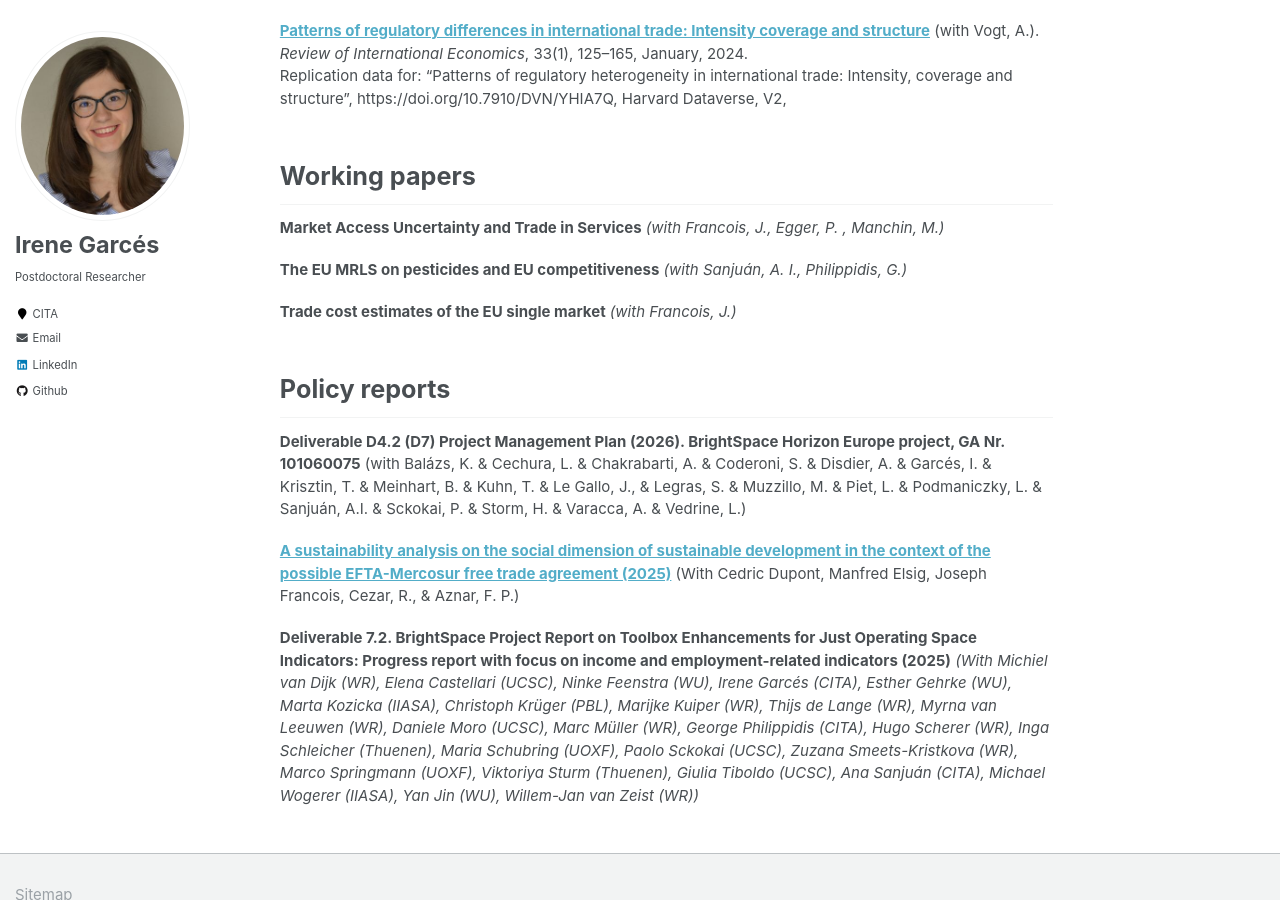
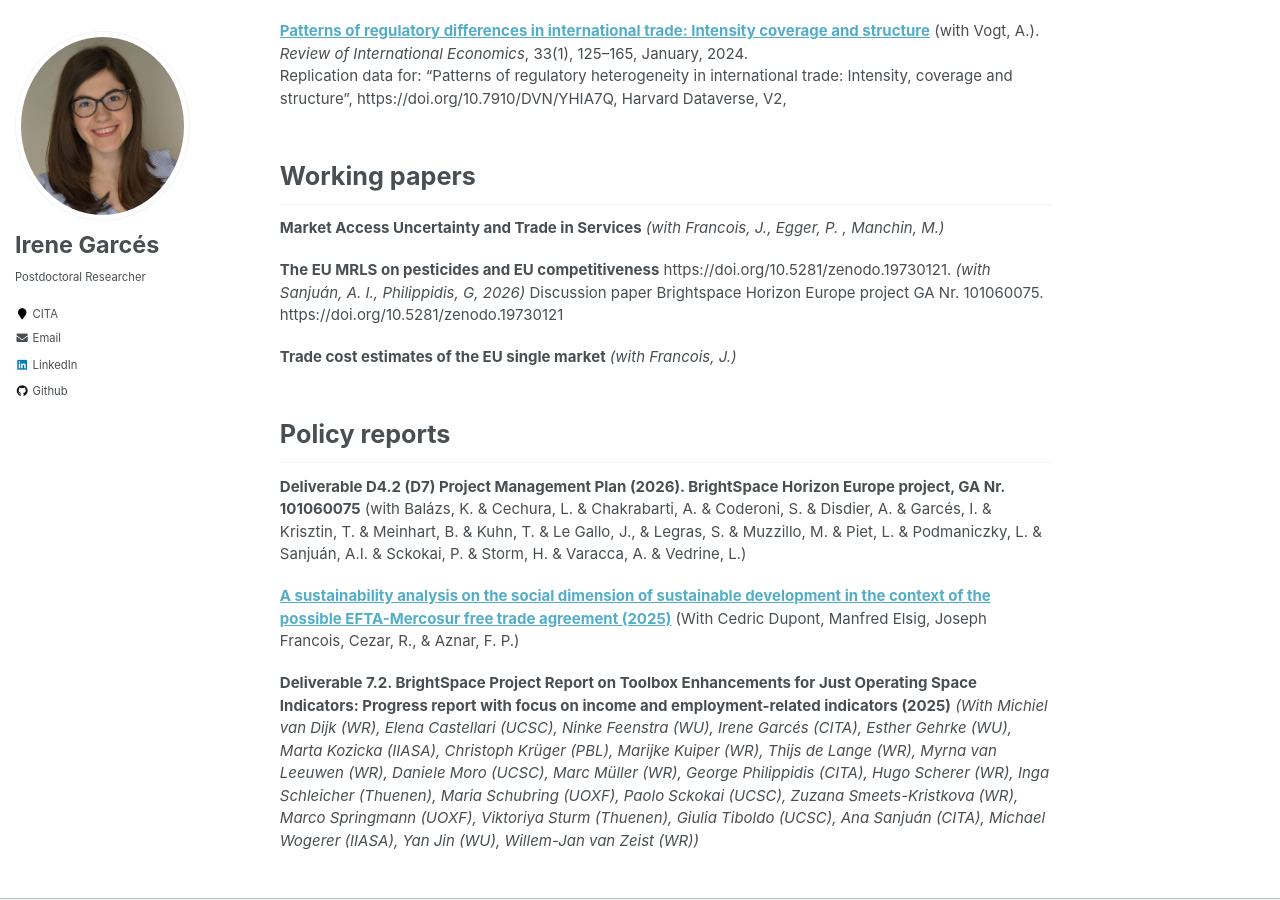
Before and after one commit to IreneGarces/irenegarces.github.io, a Jekyll site: the page built from _pages/research.md, in a window 1280 px wide and 900 px high, scrolled down 565 px. Built offline with Jekyll 4.4.1, drawn with Linux system fonts in a browser that asks for light colours.

Commit message:
Update research.md

```diff
--- a/_pages/research.md
+++ b/_pages/research.md
@@ -35,8 +35,8 @@ This paper received the award for the best research paper presented by a young s
 **Market Access Uncertainty and Trade in Services**
 *(with Francois, J., Egger, P. , Manchin, M.)*
 
-**The EU MRLS on pesticides and EU competitiveness**
-*(with Sanjuán, A. I., Philippidis, G.)*
+**The EU MRLS on pesticides and EU competitiveness** https://doi.org/10.5281/zenodo.19730121.
+*(with Sanjuán, A. I., Philippidis, G, 2026)* Discussion paper Brightspace Horizon Europe project GA Nr. 101060075. https://doi.org/10.5281/zenodo.19730121
 
 **Trade cost estimates of the EU single market**
 *(with  Francois, J.)*
```
